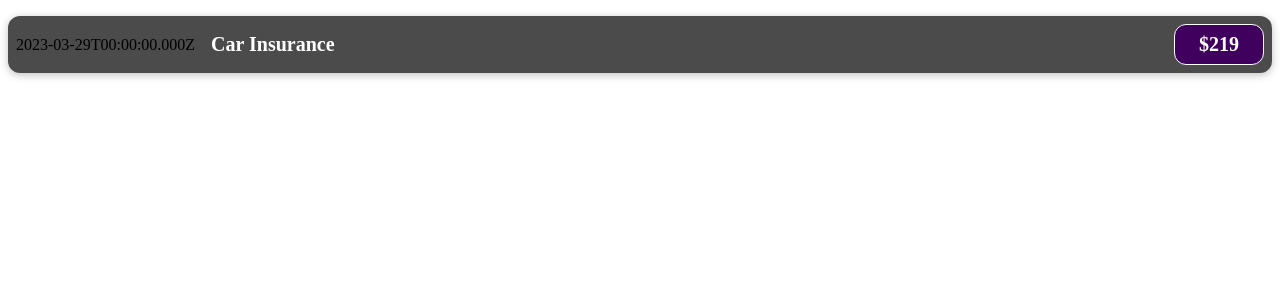
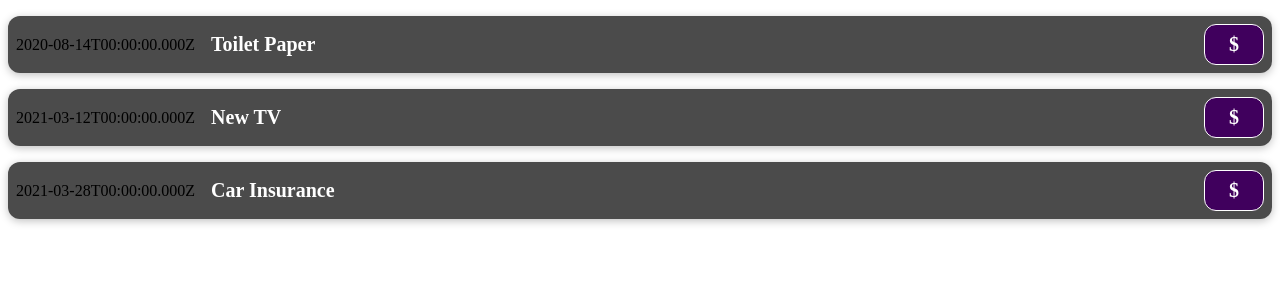
Before and after one commit to ghoshshreya/ReactJS-Expense-Tracker, a React (Create React App) app: page / in a window 1280 px wide. Shown: the top 300 px of the page. Built offline with nearby package versions, Linux system fonts and the light colour scheme.

Commit message:
passing data via props

```diff
--- a/src/App.js
+++ b/src/App.js
@@ -3,9 +3,46 @@ import './style.css';
 import ExpenseItem from './components/ExpenseItem';
 
 export default function App() {
+  const expenses = [
+    {
+      id: 'e1',
+      title: 'Toilet Paper',
+      amount: 94.12,
+      date: new Date(2020, 7, 14),
+    },
+    { id: 'e2', title: 'New TV', amount: 799.49, date: new Date(2021, 2, 12) },
+    {
+      id: 'e3',
+      title: 'Car Insurance',
+      amount: 294.67,
+      date: new Date(2021, 2, 28),
+    },
+    {
+      id: 'e4',
+      title: 'New Desk (Wooden)',
+      amount: 450,
+      date: new Date(2021, 5, 12),
+    },
+  ];
   return (
     <div>
-      <ExpenseItem></ExpenseItem>
+      <ExpenseItem
+        date={expenses[0].date}
+        title={expenses[0].title}
+        amount={expenses[0].amount}
+      ></ExpenseItem>
+
+      <ExpenseItem
+        date={expenses[1].date}
+        title={expenses[1].title}
+        amount={expenses[1].amount}
+      ></ExpenseItem>
+
+      <ExpenseItem
+        date={expenses[2].date}
+        title={expenses[2].title}
+        amount={expenses[2].amount}
+      ></ExpenseItem>
     </div>
   );
 }
--- a/src/components/ExpenseItem.js
+++ b/src/components/ExpenseItem.js
@@ -1,15 +1,12 @@
 import * as React from 'react';
 import './ExpenseItem.css';
 export default function ExpenseItem(props) {
-  const expenseDate = new Date(2023, 2, 29); // March 29, 2023
-  const expenseTitle = 'Car Insurance';
-  const expensePrice = 219;
   return (
     <div className="expense-item">
-      <div>{expenseDate.toISOString()}</div>
+      <div>{props.date.toISOString()}</div>
       <div className="expense-item__description">
-        <h2>{expenseTitle}</h2>
-        <div className="expense-item__price">${expensePrice}</div>
+        <h2>{props.title}</h2>
+        <div className="expense-item__price">${props.price}</div>
       </div>
     </div>
   );
```
